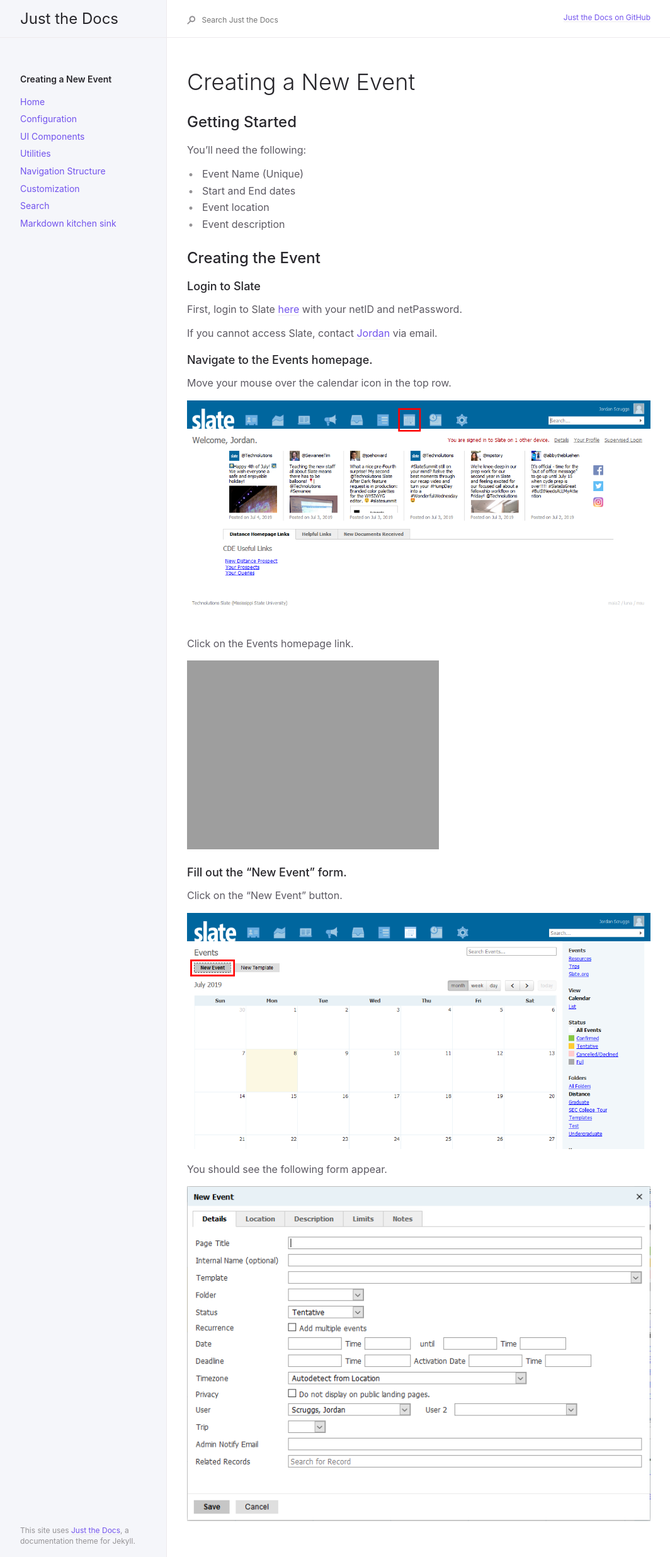
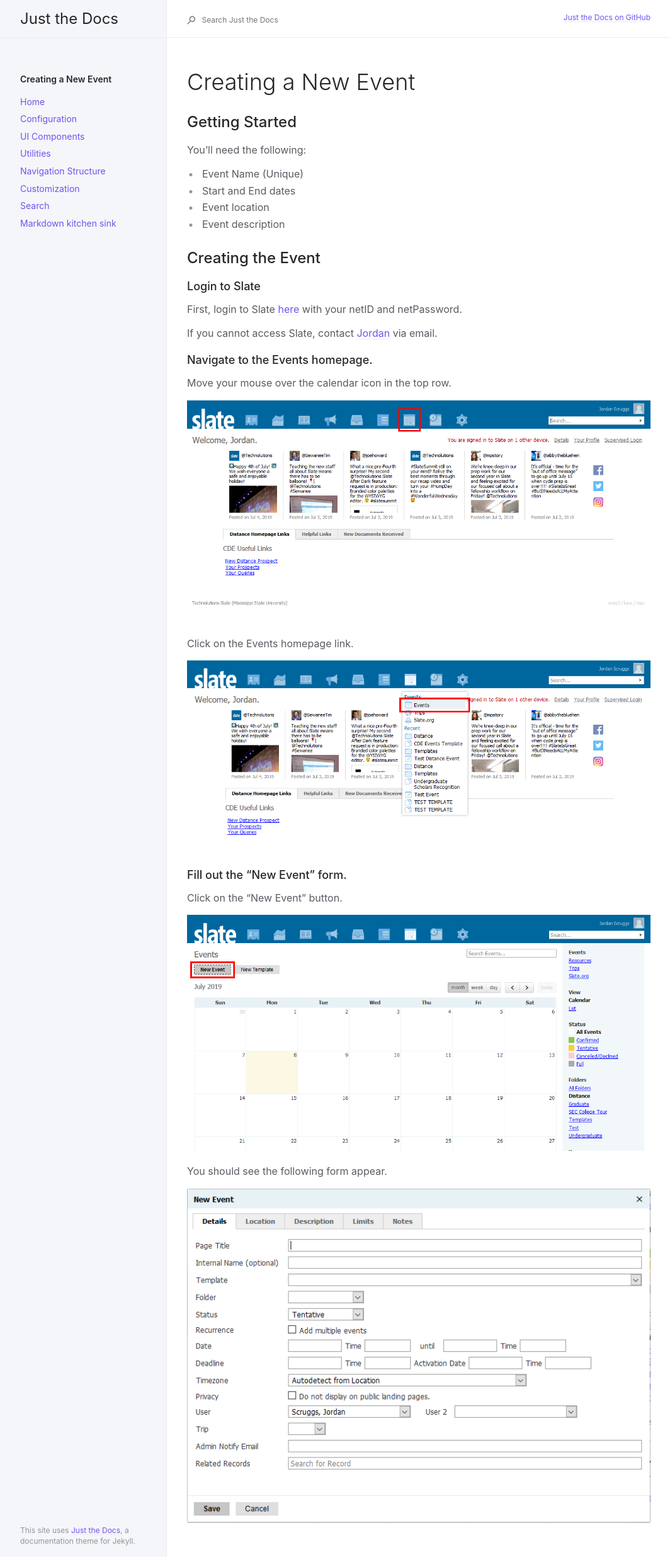
Before and after one commit to oretoise/docs, a Jekyll site: the page built from docs/events/new-event.md, in a window 1280 px wide. Shown: the whole page at 63% size, without its empty margins (91-1155 px from the left). Built offline with Jekyll 4.4.1, drawn with Linux system fonts in a browser that asks for light colours.

Commit message:
Fix all images on new-events.md

```diff
--- a/docs/events/new-event.md
+++ b/docs/events/new-event.md
@@ -28,13 +28,13 @@ Move your mouse over the calendar icon in the top row.
 
 Click on the Events homepage link.
 
-![]({$ link assets/images/events/events_nav2.png %})
+![]({{site.url}}/assets/images/events/events_nav2.png)
 
 ### Fill out the "New Event" form.
 Click on the "New Event" button.
 
-![]({% link assets/images/events/new_event_button.png %})
+![]({{site.url}}/assets/images/events/new_event_button.png)
 
 You should see the following form appear.
 
-![]({% link assets/images/events/blank_form.png %})
+![]({{site.url}}/assets/images/events/blank_form.png)
```
